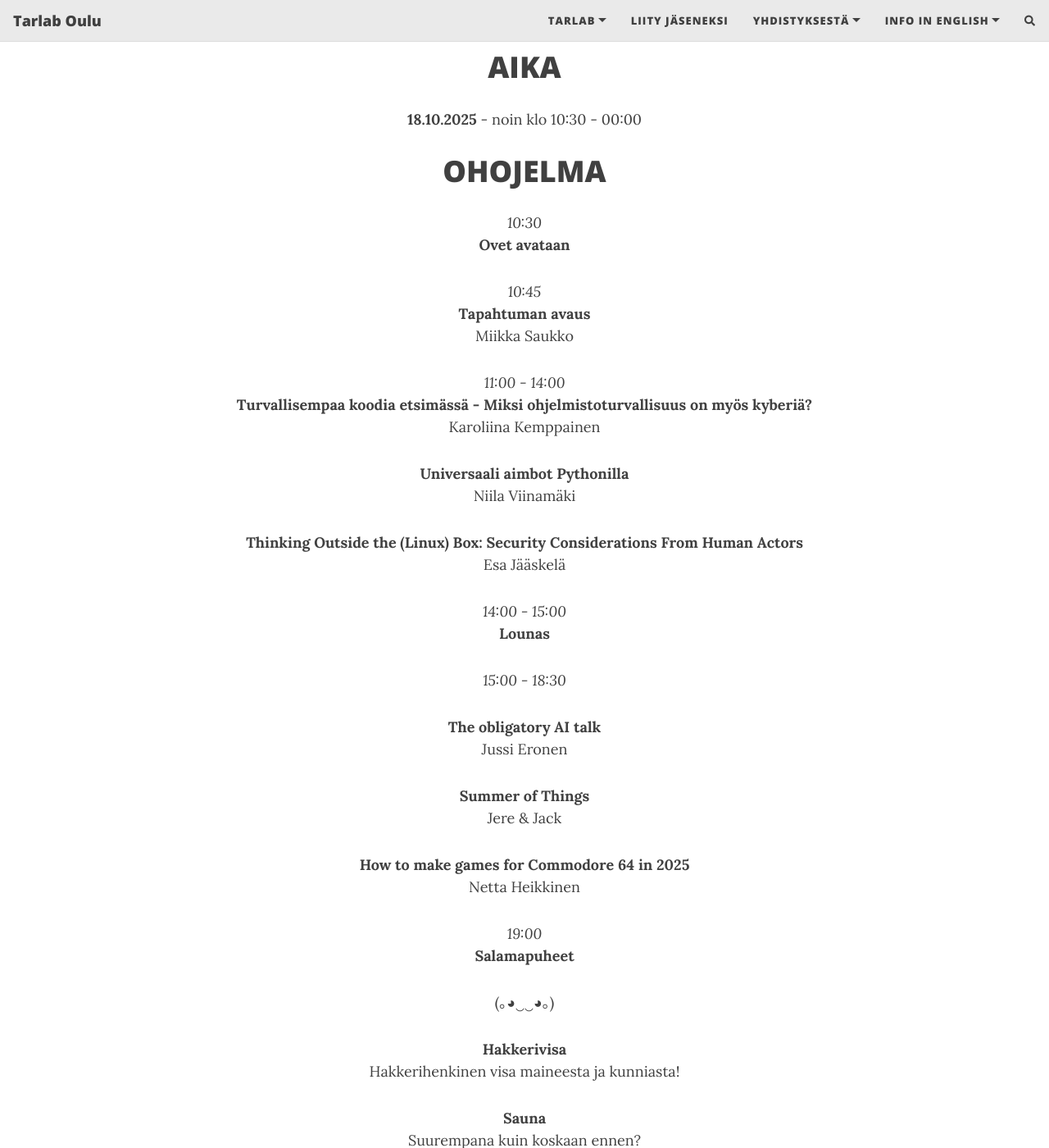
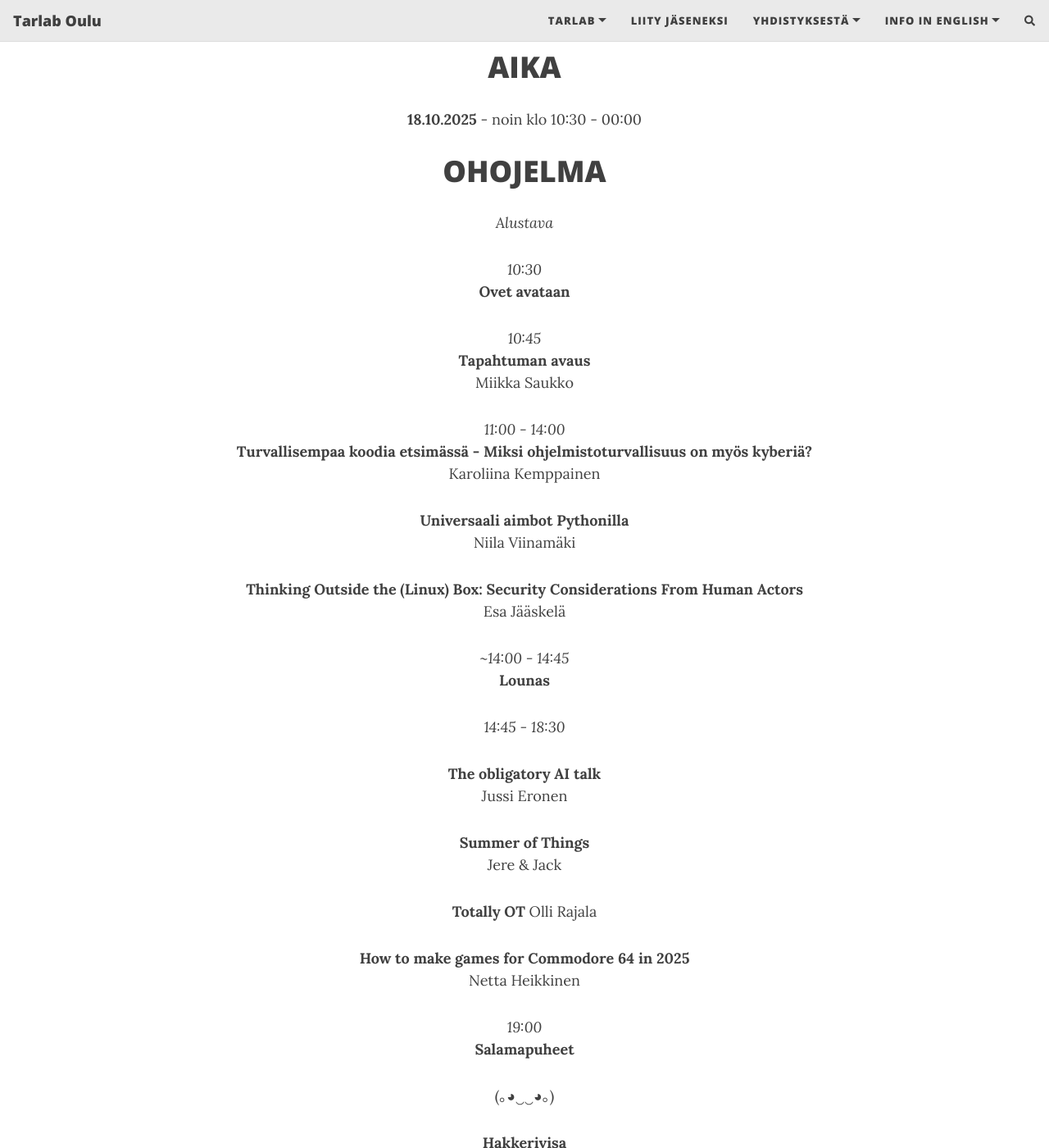
Before and after one commit to Tarlab/tarlab.github.io, a Jekyll site: the page built from _pages/HackAfterDark.md, in a window 1280 px wide and 1400 px high, scrolled down 2048 px. Shown: the whole window at 82% size. Built offline with Jekyll 4.4.1, drawn with Linux system fonts in a browser that asks for light colours; nearby versions of some CDN libraries; comment, search, counter and statistics services are not loaded.

Commit message:
Add Olli

```diff
--- a/_pages/HackAfterDark.md
+++ b/_pages/HackAfterDark.md
@@ -49,6 +49,7 @@ Tapahtuma ei olisi mahdollinen ilman yhteistyökumppaneiden tukea.
 **18.10.2025** - noin klo 10:30 - 00:00
 
 # OHOJELMA
+*Alustava*
 
 *10:30*
 **Ovet avataan**
@@ -67,16 +68,19 @@ Niila Viinamäki
 **Thinking Outside the (Linux) Box: Security Considerations From Human Actors**
 Esa Jääskelä
 
-*14:00 - 15:00*
+*~14:00 - 14:45*
 **Lounas**
 
-*15:00 - 18:30*
+*14:45 - 18:30*
 
 **The obligatory AI talk**
 Jussi Eronen
 
 **Summer of Things**
 Jere & Jack
+
+**Totally OT**
+Olli Rajala
 
 **How to make games for Commodore 64 in 2025**
 Netta Heikkinen
```
